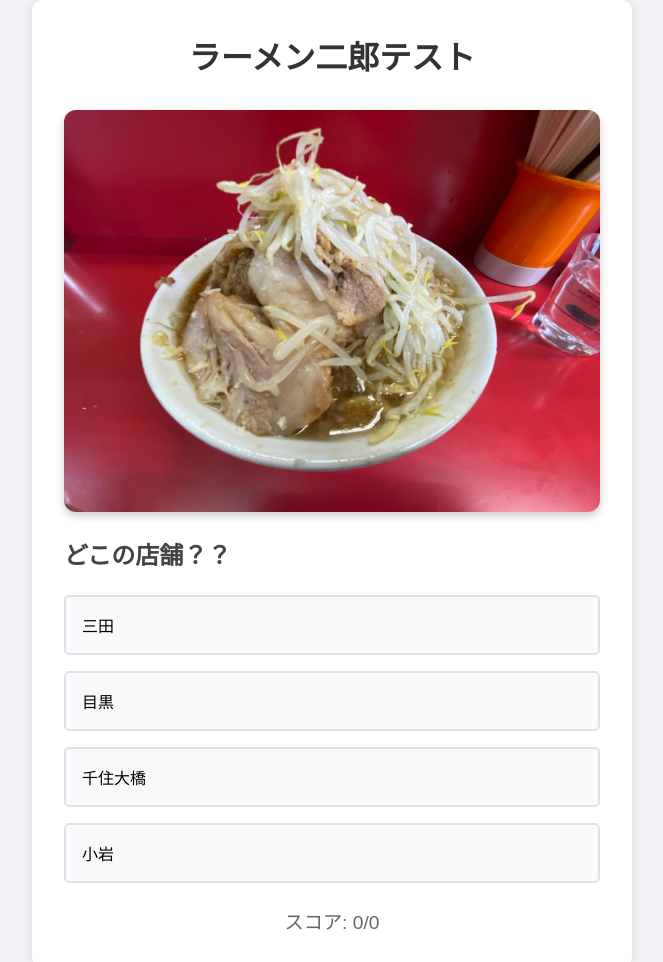
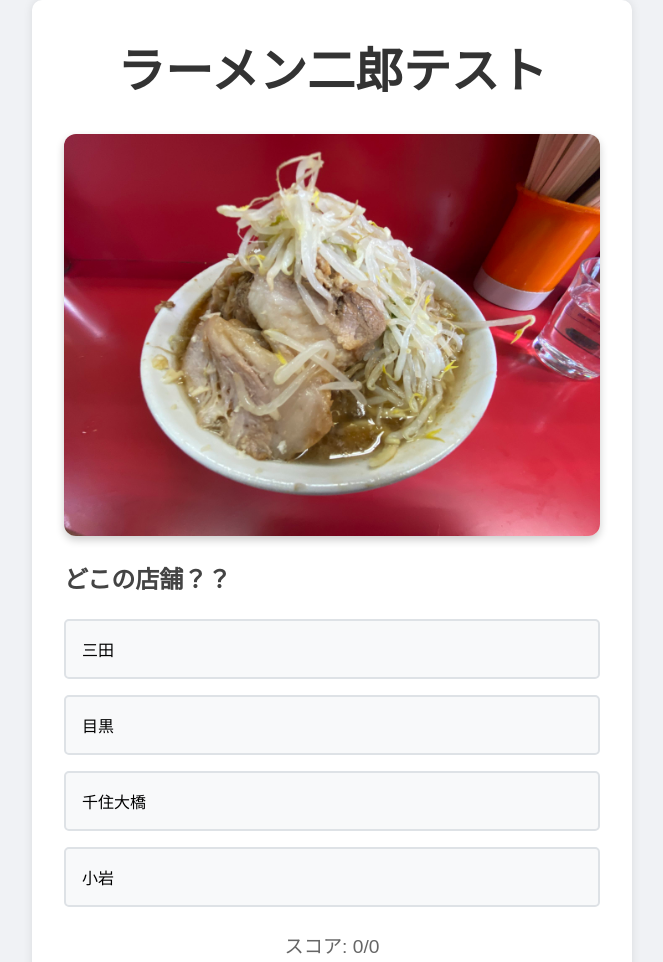
Before and after one commit to junya-tsuji/quiz-app, a website: page public/index.html in a window 1280 px wide. Shown: the top 962 px of the page, without its empty margins (308-971 px from the left). Drawn offline with Linux system fonts and the light colour scheme.

Commit message:
updata:内容変更

```diff
--- a/public/style.css
+++ b/public/style.css
@@ -26,6 +26,8 @@
     text-align: center;
     color: #333;
     margin-bottom: 2rem;
+    font-size: clamp(1.5rem, 5vw, 3rem); /* 自動でサイズ調整 */
+    word-break: break-word; /* 長すぎる単語を折り返す */
 }
 
 #question {
```
